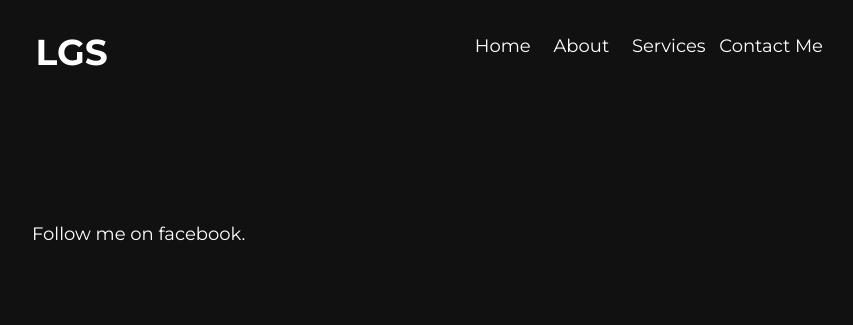
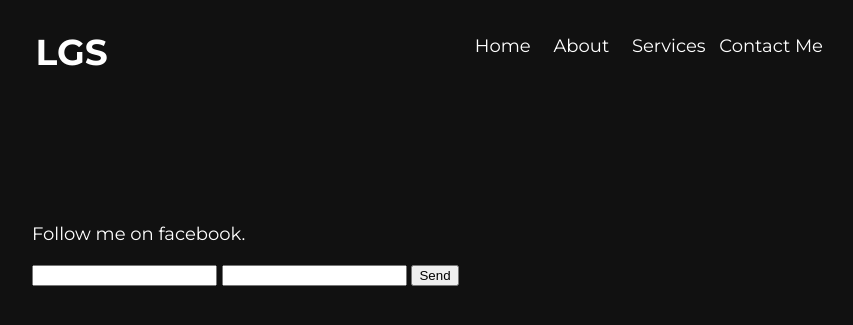
Before and after one commit to delonline/delonline.github.io, a Jekyll site: the page built from contact.html, in a window 1280 px wide. Shown: the top 325 px of the page, without its empty margins (208-1061 px from the left). Built offline with Jekyll 4.4.1, drawn with Linux system fonts in a browser that asks for light colours.

Commit message:
Update contact.html

```diff
--- a/contact.html
+++ b/contact.html
@@ -7,3 +7,9 @@ title: Del Brown, Retired Traveler
 Follow me on facebook.
 
 </p>
+<form action="https://formspree.io/delonline@me.com"
+      method="POST">
+    <input type="text" name="name">
+    <input type="email" name="_replyto">
+    <input type="submit" value="Send">
+</form>
```
